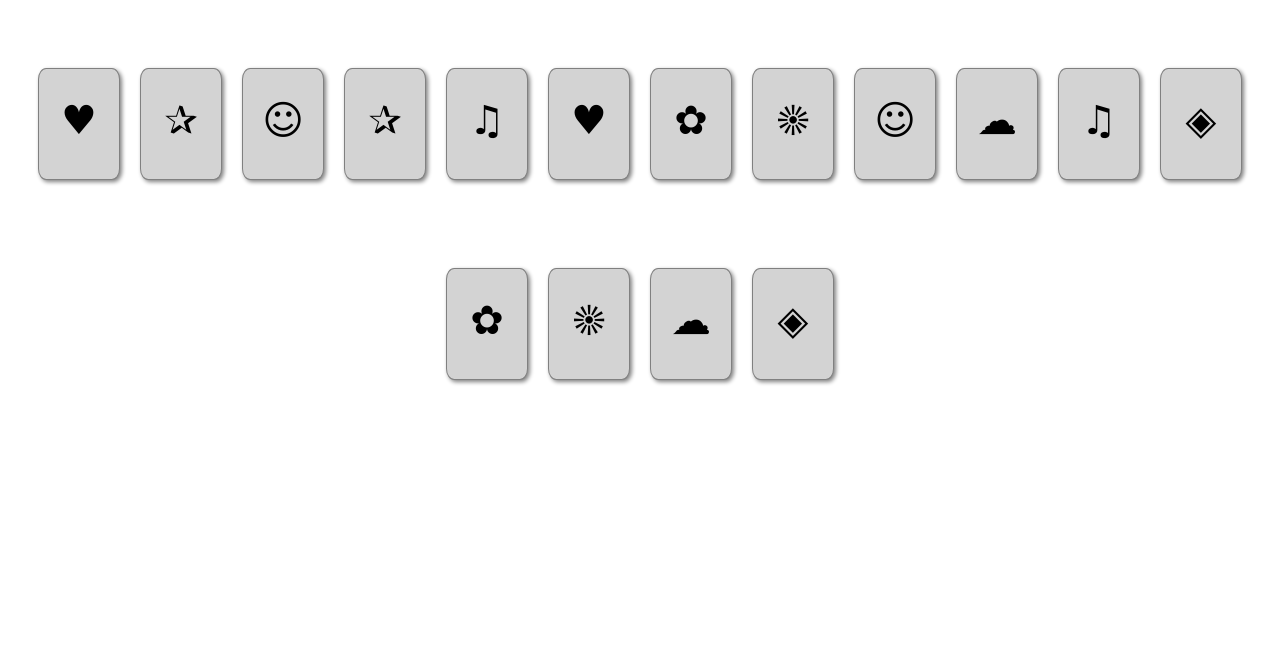
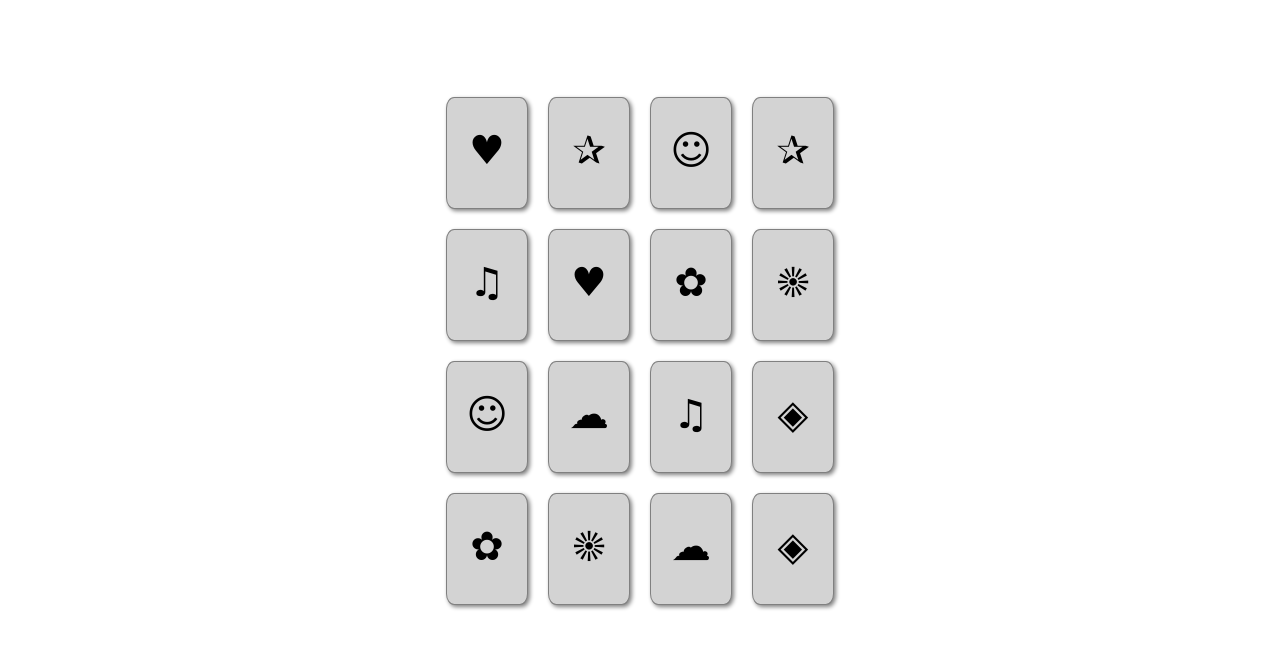
Before and after one commit to xybaii/memorycardgame, a plain HTML site: page index.html in a window 1280 px wide. Shown: the part 78-726 px from the top of the page. Drawn offline with nearby package versions, Linux system fonts and the light colour scheme.

Commit message:
postion the gameboard to center

```diff
--- a/main.css
+++ b/main.css
@@ -7,15 +7,17 @@ body {
     flex-wrap: wrap;
     justify-content: center;
     align-items: center;
-    height: 50vh;
+    height: 30vh;
+    max-width: 420px;
+    margin: 90px auto 0;
   }
 
 .card {
+    display: inline-block;
     width: 80px;
     height: 110px;
     margin: 10px;
     perspective: 500px;
-    cursor: pointer;
     background-color: lightgrey;
     border: 1px solid grey;
     border-radius: 10%;
```
